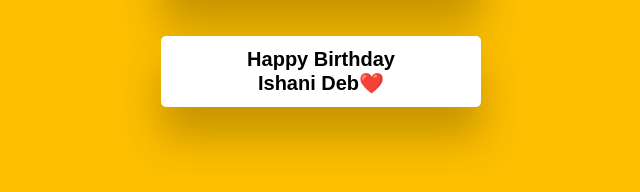
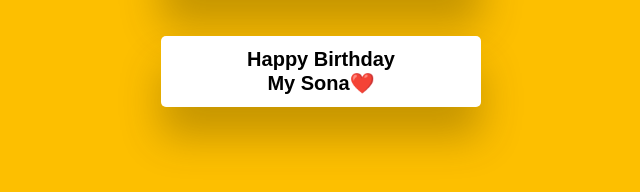
Before and after one commit to Ari458/hb, a plain HTML site: page index.html in a window 1280 px wide. Shown: the part 528-720 px from the top of the page, 319-959 px from the left. Drawn offline with Linux system fonts and the light colour scheme.

Commit message:
Update index.html

```diff
--- a/index.html
+++ b/index.html
@@ -18,7 +18,7 @@
             </div>
         </div>
 
-        <a class="fab">Happy Birthday</br>Ishani Deb❤️</a>
+        <a class="fab">Happy Birthday</br>My Sona❤️</a>
     </div>
 
 
```
